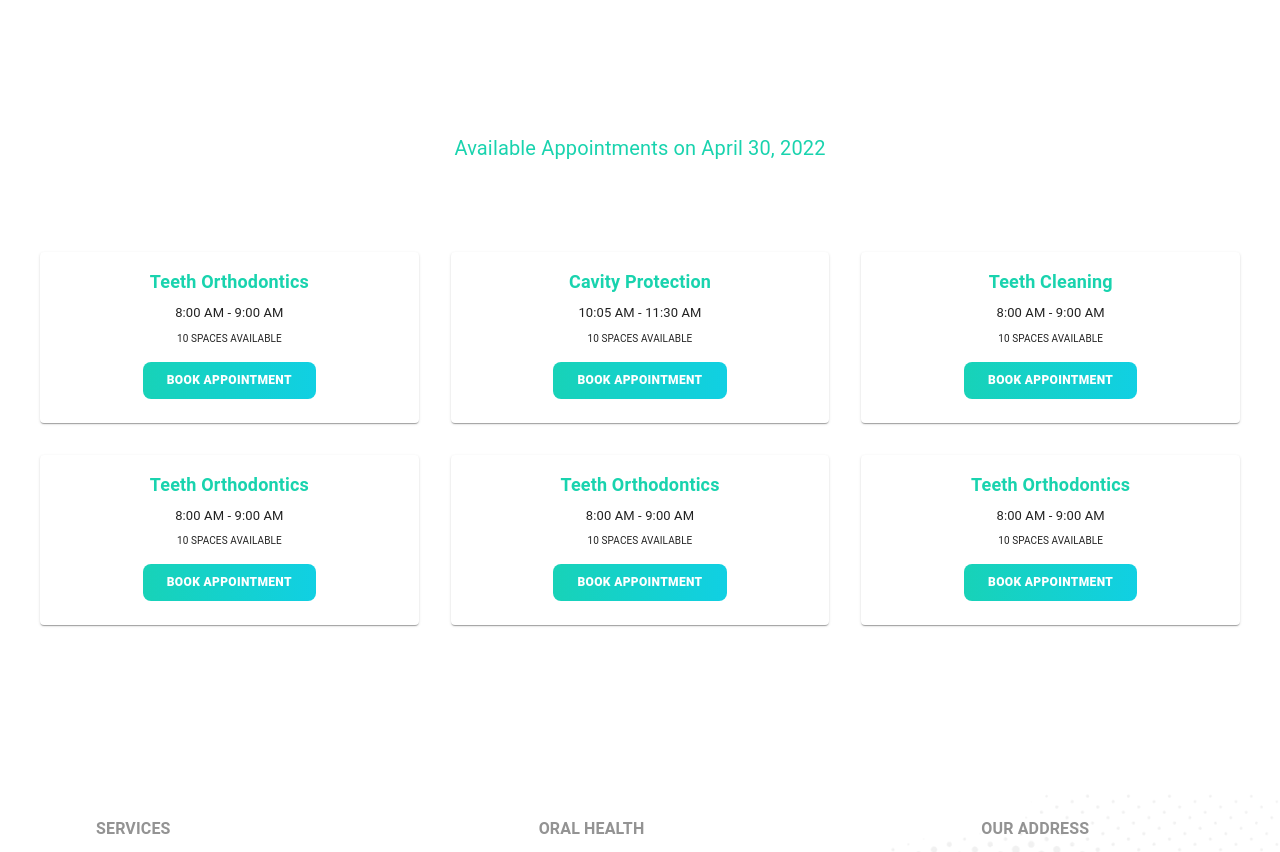
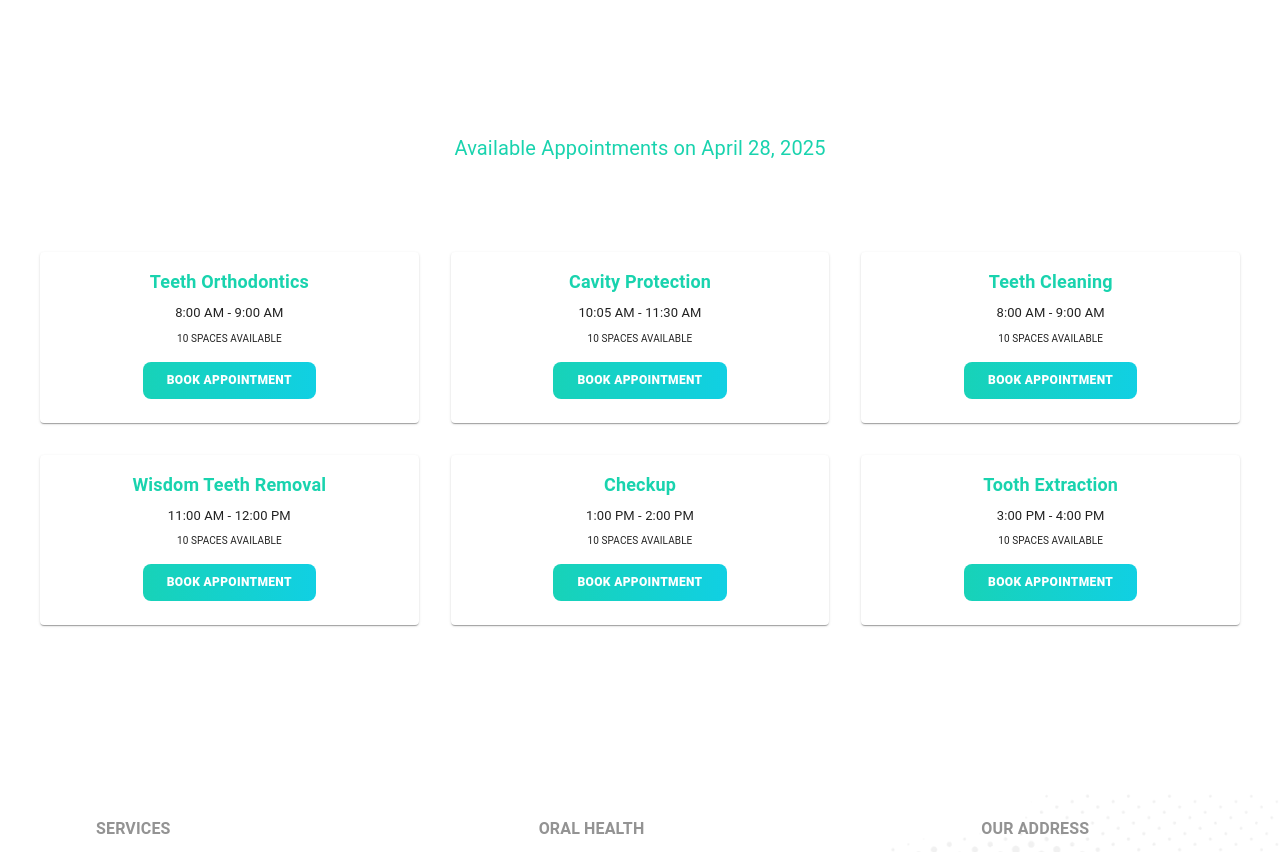
Before and after one commit to Eman-Abukhater/Doctor-s-Portal-Web-App, a React (Vite) app in the folder doctors-portal/: page /appointment in a window 1280 px wide. Shown: the part 740-1592 px from the top of the page. Built offline with nearby package versions, Linux system fonts and the light colour scheme.

Commit message:
Fix the number of spaces to be dynamic

```diff
--- a/doctors-portal/src/components/Appointment/AppointmentCard.jsx
+++ b/doctors-portal/src/components/Appointment/AppointmentCard.jsx
@@ -2,10 +2,11 @@ import React, { useState } from "react";
 import { Card, CardContent, Typography, Button, Box } from "@mui/material";
 import BookingModal from "./BookingModal";
 
-function AppointmentCard({ appointment, selectedDate }) {
+function AppointmentCard({ appointment, selectedDate, handleBooking }) {
   const [openModal, setOpenModal] = useState(false);
   const handleOpen = () => setOpenModal(true);
   const handleClose = () => setOpenModal(false);
+
   return (
     <>
       <Card elevation={1}>
@@ -33,7 +34,10 @@ function AppointmentCard({ appointment, selectedDate }) {
               boxShadow: "none",
               textTransform: "uppercase",
             }}
-            onClick={handleOpen}
+            onClick={() => {
+              handleOpen();
+              handleBooking(appointment); // Pass appointment to parent for updating spaces
+            }}
           >
             {" "}
             Book Appointment
--- a/doctors-portal/src/components/Appointment/BookAppointment.jsx
+++ b/doctors-portal/src/components/Appointment/BookAppointment.jsx
@@ -1,57 +1,73 @@
-import React from "react";
+import React, { useState } from "react";
 import { Box, Typography, Grid } from "@mui/material";
 import AppointmentCard from "./AppointmentCard";
+import dayjs from "dayjs";
 
-const appointments = [
+function BookAppointment() {
+  const [appointments, setAppointments] = useState([
     {
+      id: 1,
       name: "Teeth Orthodontics",
       time: "8:00 AM - 9:00 AM",
       spaces: 10,
     },
     {
+      id: 2,
       name: "Cavity Protection",
       time: "10:05 AM - 11:30 AM",
       spaces: 10,
     },
     {
+      id: 3,
       name: "Teeth Cleaning",
       time: "8:00 AM - 9:00 AM",
       spaces: 10,
     },
     {
-    name: "Teeth Orthodontics",
-    time: "8:00 AM - 9:00 AM",
+      id: 4,
+      name: "Wisdom Teeth Removal",
+      time: "11:00 AM - 12:00 PM",
       spaces: 10,
     },
     {
-    name: "Teeth Orthodontics",
-    time: "8:00 AM - 9:00 AM",
+      id: 5,
+      name: "Checkup",
+      time: "1:00 PM - 2:00 PM",
       spaces: 10,
     },
     {
-    name: "Teeth Orthodontics",
-    time: "8:00 AM - 9:00 AM",
+      id: 6,
+      name: "Tooth Extraction",
+      time: "3:00 PM - 4:00 PM",
       spaces: 10,
     },
-];
+  ]);
 
-function BookAppointment() {
+  const handleBooking = (id) => {
+    const updated = appointments.map((app) =>
+      app.id === id ? { ...app, spaces: app.spaces - 1 } : app
+    );
+    setAppointments(updated);
+  };
+
   return (
-    <Box sx={{ mt:{xs:7,md:30}, px: 2 ,mb:15}}>
-      {/* Title */}
+    <Box sx={{ mt: { xs: 7, md: 30 }, px: 2, mb: 15 }}>
       <Typography
         variant="h6"
         align="center"
         sx={{ color: "#19D3AE", fontWeight: 400, mb: 5 }}
       >
-        Available Appointments on April 30, 2022
+        {`Available Appointments on ${dayjs().format("MMMM D, YYYY")}`}
       </Typography>
 
-      {/* Grid of Appointments */}
-      <Grid container spacing={4} sx={{px:3,py:6}}>
-        {appointments.map((appointment, index) => (
-          <Grid item xs={12} sm={6} md={4} key={index}>
-            <AppointmentCard appointment={appointment} selectedDate={new Date()} />
+      <Grid container spacing={4} sx={{ px: 3, py: 6 }}>
+        {appointments.map((appointment) => (
+          <Grid item xs={12} sm={6} md={4} key={appointment.id}>
+            <AppointmentCard
+              appointment={appointment}
+              selectedDate={new Date()}
+              handleBooking={handleBooking}
+            />
           </Grid>
         ))}
       </Grid>
--- a/doctors-portal/src/components/Appointment/BookingModal.jsx
+++ b/doctors-portal/src/components/Appointment/BookingModal.jsx
@@ -35,7 +35,7 @@ function BookingModal({ open, handleClose, appointment, selectedDate }) {
       });
 
       setMessage(
-        `Appointment booked successfully with Dr. ${
+        `Appointment booked successfully for ${
           appointment.name
         } on ${dayjs(selectedDate).format("YYYY-MM-DD")} at ${appointment.time}`
       );
```
Lines whose indentation alone changed are shown as unchanged.
